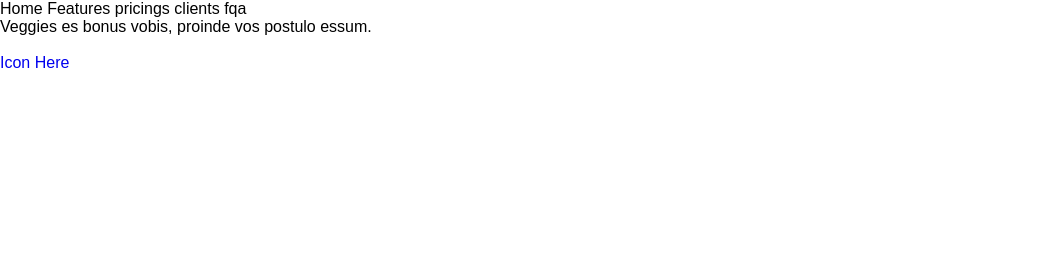
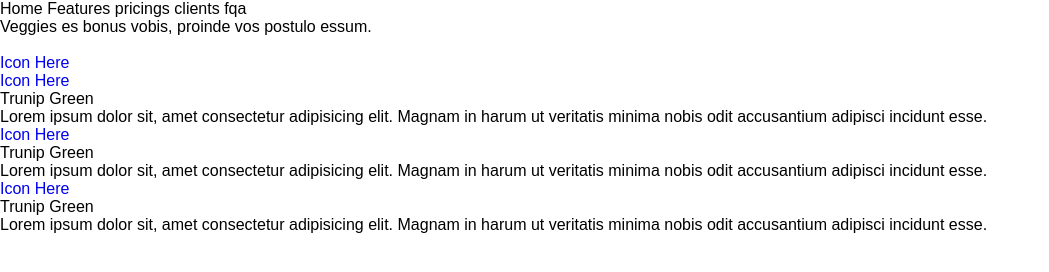
Before and after one commit to nitingaxioned/Task1, a plain HTML site: page index.html in a window 1280 px wide. Shown: the whole page, without its empty margins (0-1049 px from the left). Drawn offline with Linux system fonts and the light colour scheme.

Commit message:
Feature Section Created

```diff
--- a/index.html
+++ b/index.html
@@ -42,7 +42,24 @@
     <!--header section start-->
     <!--main section start-->
     <main>
-      <section class="">
+      <section class="Feature">
+        <div>
+          <a href="#">Icon Here</a>
+          <h3>Trunip Green</h3>
+          <p>Lorem ipsum dolor sit, amet consectetur adipisicing elit. Magnam in harum ut veritatis minima nobis odit accusantium adipisci incidunt esse.</p>
+        </div>
+
+        <div>
+          <a href="#">Icon Here</a>
+          <h3>Trunip Green</h3>
+          <p>Lorem ipsum dolor sit, amet consectetur adipisicing elit. Magnam in harum ut veritatis minima nobis odit accusantium adipisci incidunt esse.</p>
+        </div>
+
+        <div>
+          <a href="#">Icon Here</a>
+          <h3>Trunip Green</h3>
+          <p>Lorem ipsum dolor sit, amet consectetur adipisicing elit. Magnam in harum ut veritatis minima nobis odit accusantium adipisci incidunt esse.</p>
+        </div>
 
       </section>
       <section class="month-special">
```
